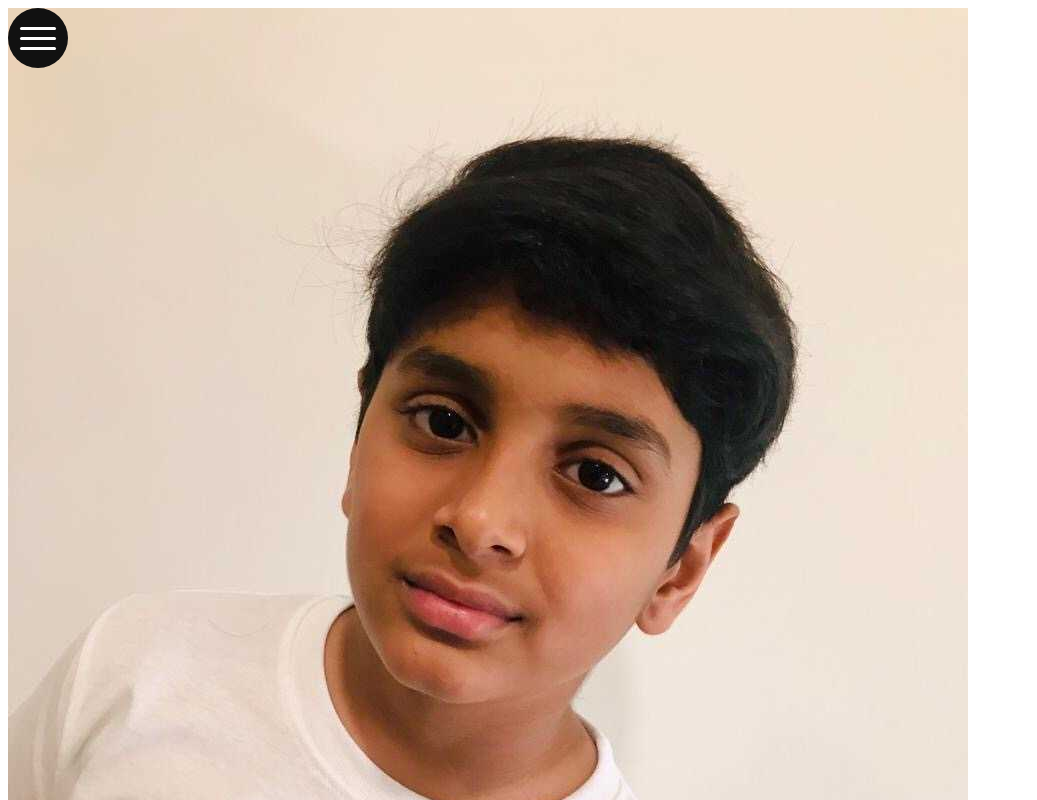
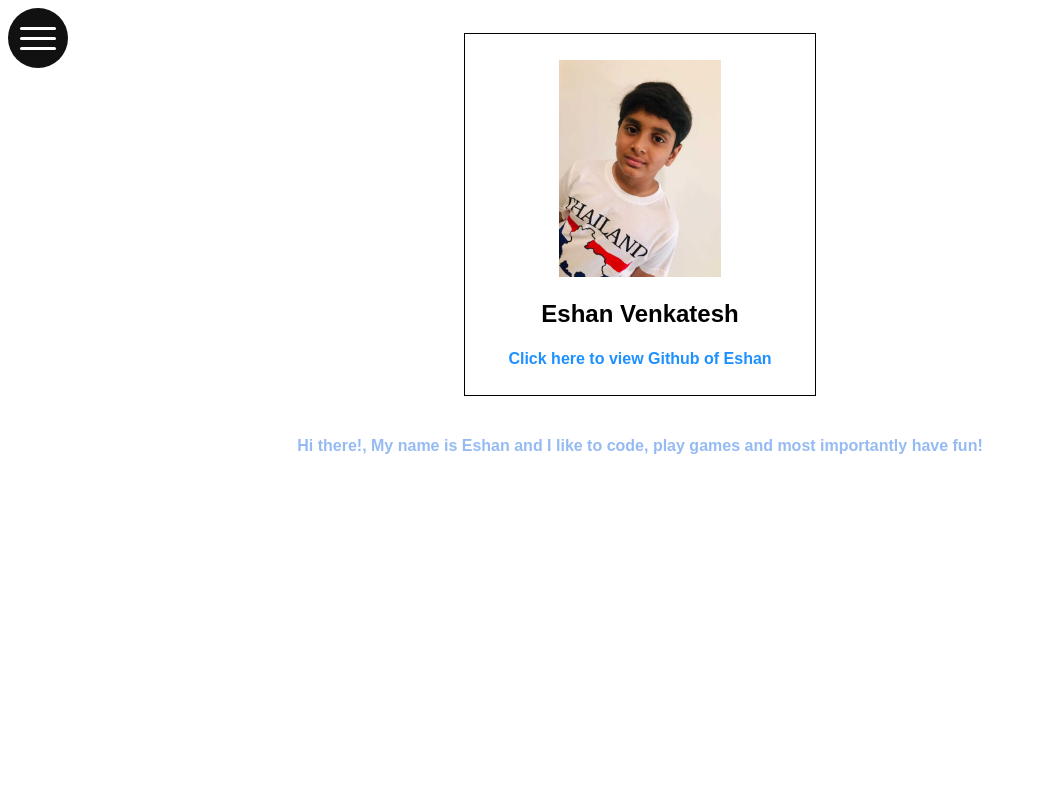
Before and after one commit to StarDrago531/Capstone-Project, a plain HTML site: page about the developer.html in a window 1280 px wide. Shown: the top 800 px of the page, without its empty margins (0-1037 px from the left). Drawn offline with Linux system fonts and the light colour scheme; the site is published under a folder, as on GitHub Pages, so addresses that start at the root find nothing.

Commit message:
Update about the developer.html

```diff
--- a/about the developer.html
+++ b/about the developer.html
@@ -2,7 +2,7 @@
 <html>
 <head>
 	<title>The Blue Mission</title>
-	<link rel="stylesheet"  href="/css/about.css">
+	<link rel="stylesheet"  href="css/about.css">
 
 	<link rel="stylesheet" type="text/css" href="css/menu.css">
 	<link href="https://fonts.googleapis.com/css?family=Dancing+Script:700|Roboto&display=swap" rel="stylesheet">
```
